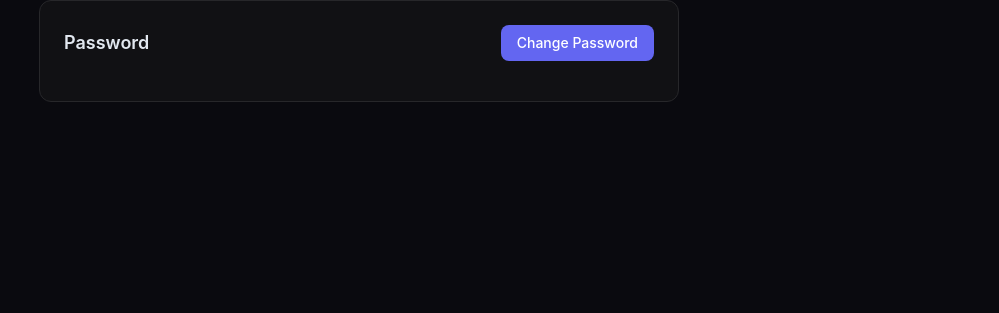
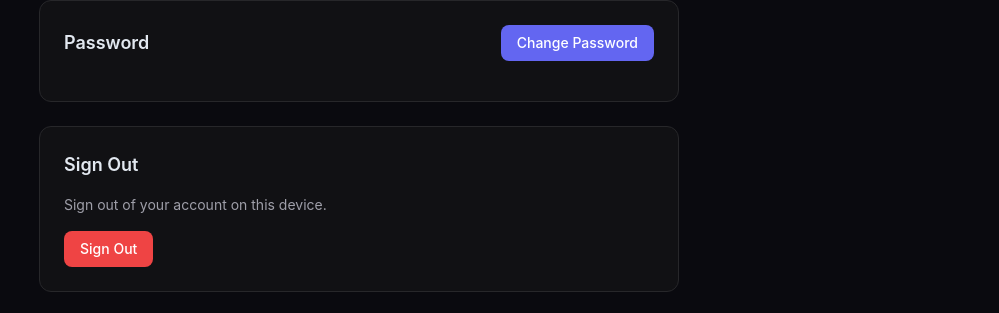
Before and after one commit to adamf8413/Coastal-Union-Bank, a Next.js app: page /settings in a window 1280 px wide. Shown: the part 906-1219 px from the top of the page, without its empty margins (281-1280 px from the left). Before the commit the page ends 1032 px from the top, so only its background shows below. Built offline with nearby package versions, Linux system fonts and the light colour scheme; no server answers; the database is empty; sample sign-in values are in the browser's storage.

Commit message:
add sign out button to settings page

```diff
--- a/src/app/settings/page.tsx
+++ b/src/app/settings/page.tsx
@@ -1,6 +1,6 @@
 "use client"
 
-import { useSession } from "next-auth/react"
+import { useSession, signOut } from "next-auth/react"
 import { useEffect, useState } from "react"
 import { useRouter } from "next/navigation"
 import { Header } from "@/components/Header"
@@ -279,6 +279,19 @@ export default function SettingsPage() {
             )}
           </div>
 
+          {/* Sign Out */}
+          <div className="rounded-xl border border-zinc-800 bg-zinc-900/50 p-6">
+            <h2 className="text-lg font-semibold mb-4">Sign Out</h2>
+            <p className="text-sm text-zinc-400 mb-4">Sign out of your account on this device.</p>
+            <button
+              onClick={async () => { await signOut({ redirect: false }); window.location.href = "/" }}
+              className="rounded-lg px-4 py-2 text-sm font-medium text-white"
+              style={{ backgroundColor: "#ef4444" }}
+            >
+              Sign Out
+            </button>
+          </div>
+
         </div>
       </main>
     </>
```
